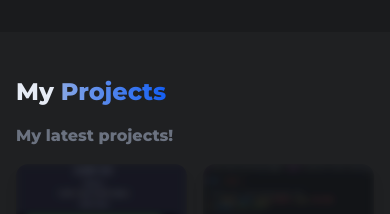
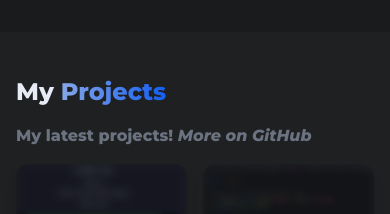
Before and after one commit to P541M/personal-portfolio, a React (Create React App) app: page / in a window 390 px wide. Shown: the part 1900-2114 px from the top of the page. Built offline with nearby package versions, Linux system fonts and the light colour scheme.

Commit message:
removed hero tracking on mobile

```diff
--- a/src/components/Hero.jsx
+++ b/src/components/Hero.jsx
@@ -20,9 +20,16 @@ const Hero = () => {
       }
     };
 
-    document.addEventListener("mousemove", handleMouseMove);
+    const isMobile = window.matchMedia("(pointer: coarse)").matches;
+
+    if (!isMobile) {
+      document.addEventListener("mousemove", handleMouseMove);
+    }
+
     return () => {
-      document.removeEventListener("mousemove", handleMouseMove);
+      if (!isMobile) {
+        document.removeEventListener("mousemove", handleMouseMove);
+      }
     };
   }, []);
 
--- a/src/components/Work.jsx
+++ b/src/components/Work.jsx
@@ -13,7 +13,7 @@ const Work = () => {
             <h2 className="text-2xl lg:text-3xl text-[#E6EBF5] mt-5">
               My <span>Projects</span>
             </h2>
-            <p className="text-gray-500">My latest projects!</p>
+            <p className="text-gray-500">My latest projects! <i>More on GitHub</i></p>
           </div>
         </div>
 
```
